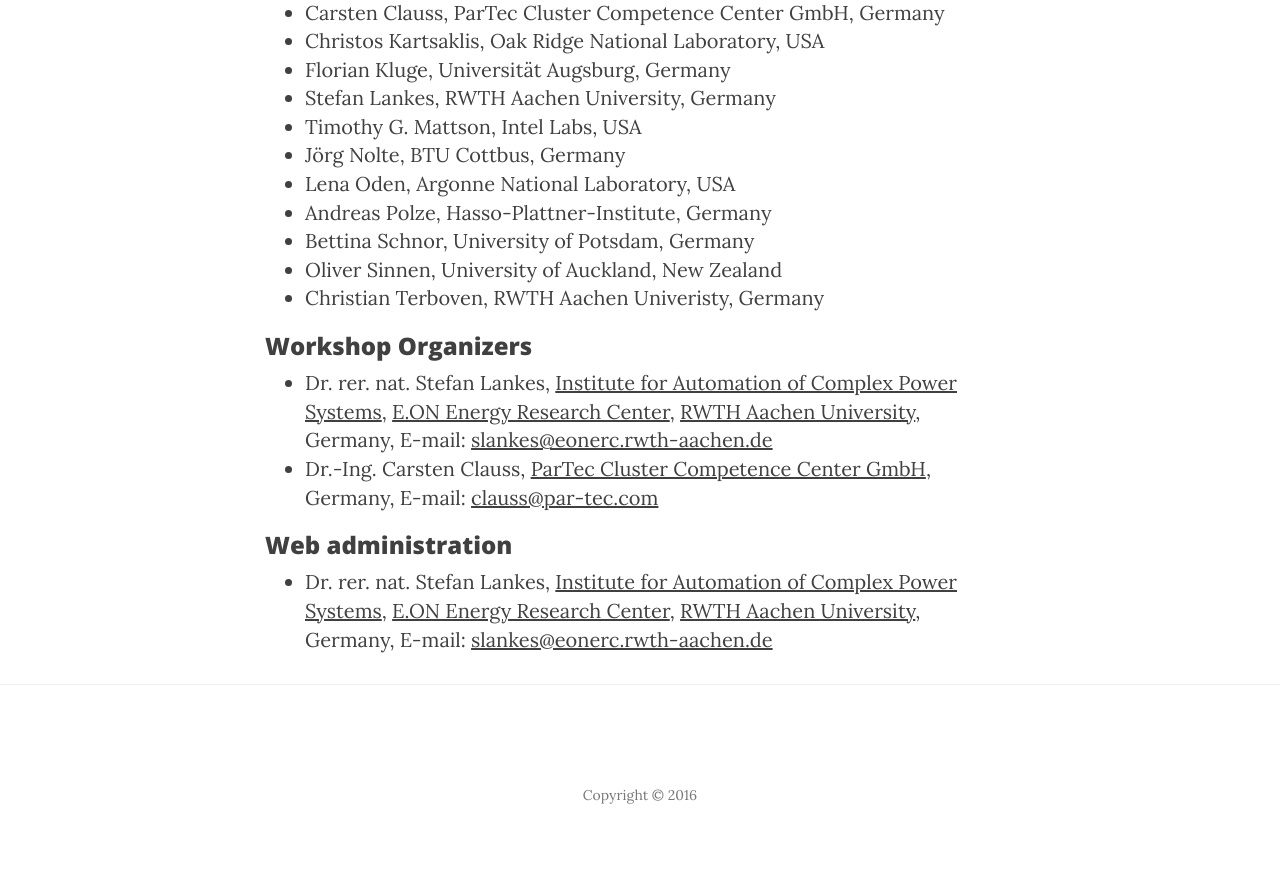
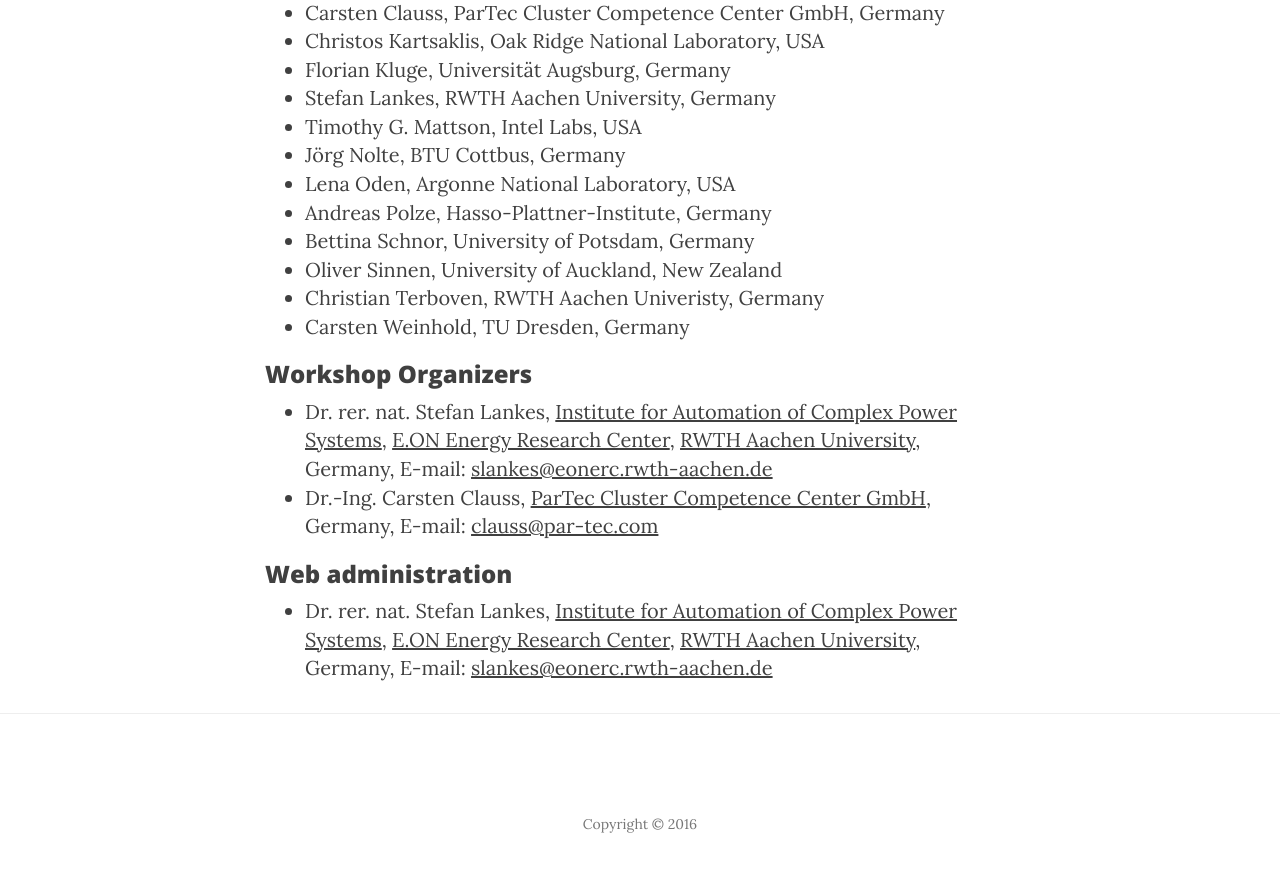
Before and after one commit to WROME/wrome.github.io, a Jekyll site: the page built from grenoble2016.md, in a window 1280 px wide and 900 px high, scrolled down 3273 px. Shown: the top 872 px of the window. Built offline with Jekyll 4.4.1, drawn with Linux system fonts in a browser that asks for light colours; nearby versions of some CDN libraries.

Commit message:
update list of PC members

```diff
--- a/grenoble2016.md
+++ b/grenoble2016.md
@@ -74,6 +74,7 @@
 * Bettina Schnor, University of Potsdam, Germany
 * Oliver Sinnen, University of Auckland, New Zealand
 * Christian Terboven, RWTH Aachen Univeristy, Germany
+* Carsten Weinhold, TU Dresden, Germany
 
 ### Workshop Organizers
 
```
